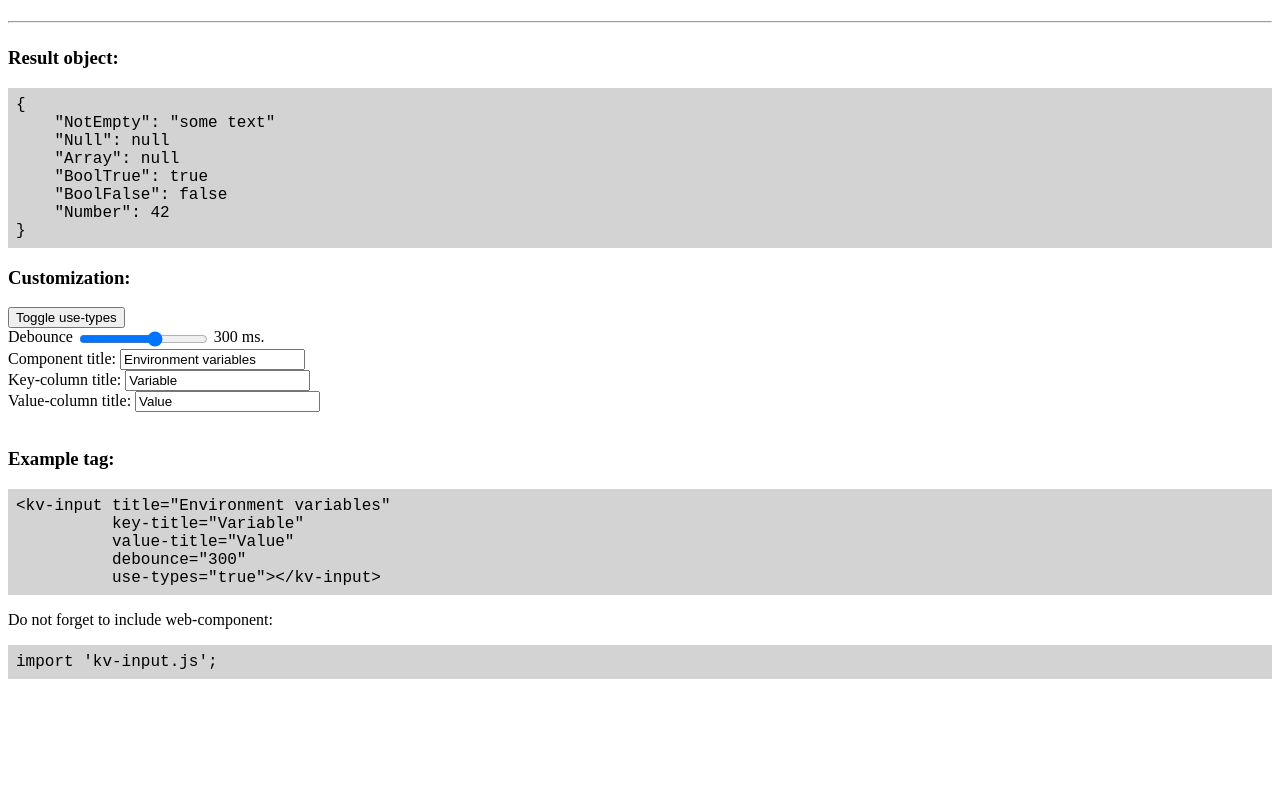
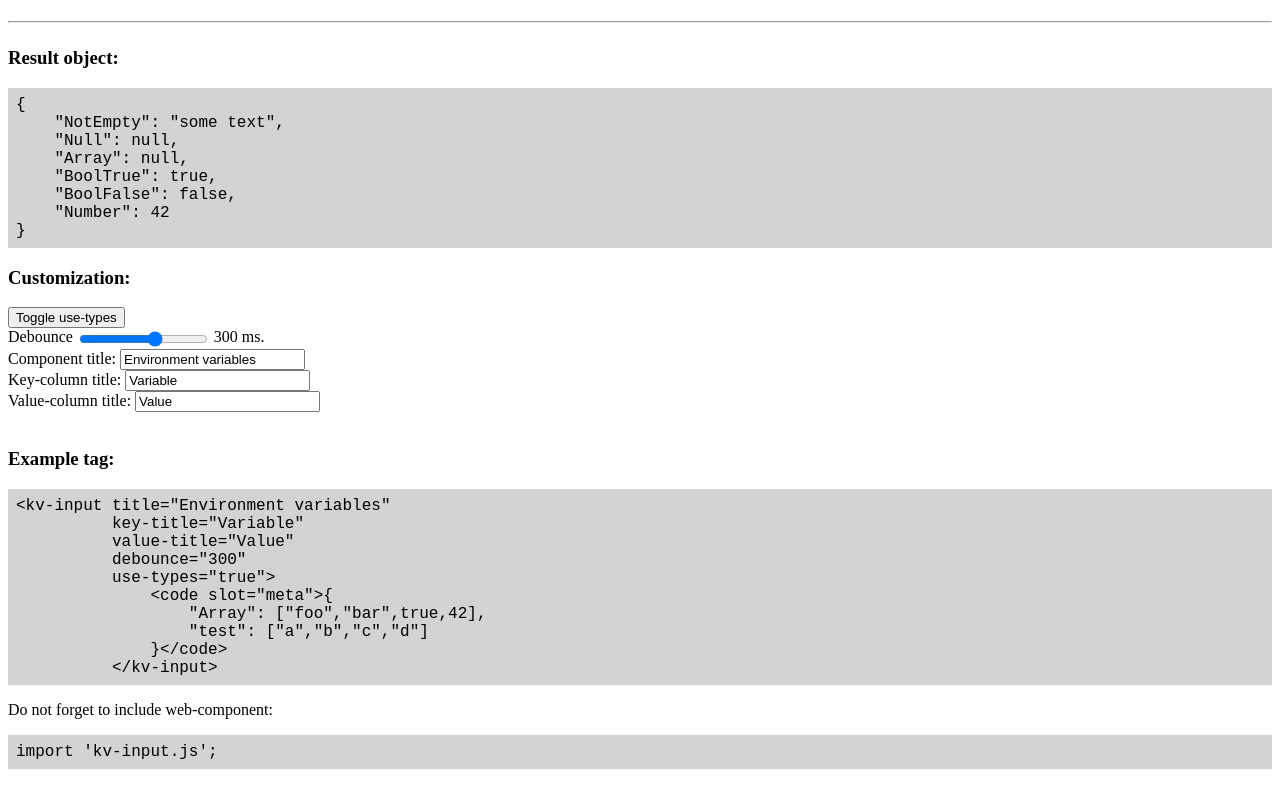
Before and after one commit to Liksu/kv-input, a website with bundled scripts: page index.html in a window 1280 px wide. Shown: the part 340-1125 px from the top of the page. Before the commit the page ends 1035 px from the top, so only its background shows below. Built offline with nearby package versions, Linux system fonts and the light colour scheme.

Commit message:
Fix meta setter and improve example

```diff
--- a/example.js
+++ b/example.js
@@ -48,8 +48,18 @@ kvInput.meta = {
 // subscribe to changes from kv-input
 
 function updateDump(newData) {
-    elements.mirror.innerHTML = stringify(newData, 4);
     console.log('data changed to', newData);
+    elements.mirror.innerHTML = stringify(newData, null, 4);
+
+    const meta = kvInput.meta;
+    if (Object.keys(meta).length) {
+        const metaString = stringify(meta, null, 0);
+        elements.metaValue.innerHTML = metaString.replace(/^.*?{\n?/, '').replace(/\n?}.*?$/sm, '');
+        elements.metaValue.style.display = 'inline-block';
+        elements.metaBlock.style.display = 'inline';
+    } else {
+        elements.metaBlock.style.display = 'none';
+    }
 }
 kvInput.onchange = updateDump;
 updateDump(kvInput.kv);
@@ -65,5 +75,5 @@ function stringify(obj, replacer = null, space = 4) {
         return `${space}"${k}": ` + replacer(k, v);
     });
 
-    return `{\n${pairs.join('\n')}\n}`;
+    return `{\n${pairs.join(',\n')}\n}`;
 }
--- a/index.html
+++ b/index.html
@@ -151,7 +151,11 @@
           key-title="<span id="keyTitleValue"></span>"
           value-title="<span id="valueTitleValue"></span>"
           debounce="<span id="debounceValue">0</span>"
-          use-types="<span id="useTypesValue">true</span>">&lt;/kv-input></pre>
+          use-types="<span id="useTypesValue">true</span>">
+              <code id="metaBlock">&lt;code slot="meta">{
+                  <code id="metaValue"></code>
+              }&lt;/code></code>
+          &lt;/kv-input></pre>
 
     Do not forget to include web-component:
     <pre>import 'kv-input.js';</pre>
--- a/kv-input.js
+++ b/kv-input.js
@@ -155,7 +155,9 @@ class KVInput extends HTMLElement {
     }
 
     set meta(metaData) {
-        Object.assign(this._meta, metaData);
+        if (!metaData) this._meta = {};
+        else if (typeof metaData === 'object') Object.assign(this._meta, metaData);
+
         this.reset();
     }
 
--- a/package.json
+++ b/package.json
@@ -1,6 +1,6 @@
 {
   "name": "kv-input",
-  "version": "1.2.2",
+  "version": "1.2.3",
   "description": "Simple key-value editor web-component",
   "main": "kv-input.js",
   "scripts": {
```
